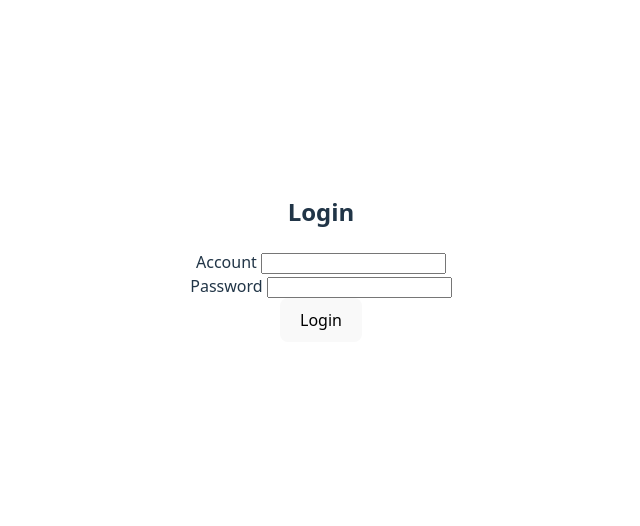
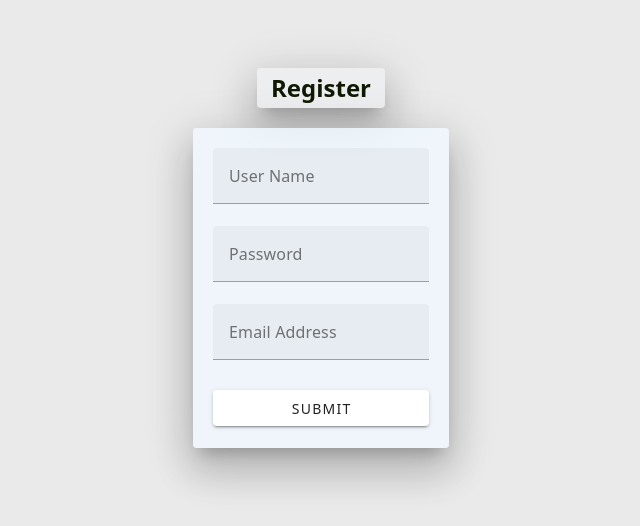
Before and after one commit to jacketex894/login_project, a Vue app in the folder frontend/: page /register in a window 1280 px wide. Shown: the part 142-668 px from the top of the page, without its empty margins (319-959 px from the left). Built offline with nearby package versions, Linux system fonts and the light colour scheme.

Commit message:
feat: 🎸 add register page

```diff
--- a/frontend/package.json
+++ b/frontend/package.json
@@ -9,8 +9,11 @@
     "preview": "vite preview"
   },
   "dependencies": {
+    "@mdi/font": "^7.4.47",
     "bcrypt": "^5.1.1",
-    "vue": "^3.5.13"
+    "vue": "^3.5.13",
+    "vue-router": "^4.5.0",
+    "vuetify": "^3.7.19"
   },
   "devDependencies": {
     "@vitejs/plugin-vue": "^5.2.1",
--- a/frontend/src/App.vue
+++ b/frontend/src/App.vue
@@ -1,10 +1,16 @@
 <script setup>
-import LoginPage from './components/LoginPage.vue'
 </script>
 
 <template>
-  <LoginPage />
+    <div class="controller">
+      <router-view></router-view>
+    </div>
 </template>
 
 <style scoped>
+.controller{
+  position: relative;
+  z-index: 2;
+}
+
 </style>
--- a/frontend/src/main.js
+++ b/frontend/src/main.js
@@ -1,5 +1,17 @@
 import { createApp } from 'vue'
 import './style.css'
 import App from './App.vue'
+import router from './router'
 
-createApp(App).mount('#app')
+import { createVuetify } from 'vuetify'
+import 'vuetify/styles'
+import '@mdi/font/css/materialdesignicons.css'
+import * as components from 'vuetify/components'
+import * as directives from 'vuetify/directives'
+
+const vuetify =  createVuetify({
+    components,
+    directives
+  })
+
+createApp(App).use(router).use(vuetify).mount('#app')
--- /dev/null
+++ b/frontend/src/router/index.js
@@ -0,0 +1,26 @@
+import { createRouter, createWebHistory } from 'vue-router';
+
+
+import Login from '../views/Login.vue';
+import Register from '@/views/Register.vue';
+
+
+const routes = [
+  {
+    path: '/',
+    name: 'Login',
+    component: Login
+  },
+  {
+    path: '/register',
+    name: 'Register',
+    component: Register
+  }
+];
+
+const router = createRouter({
+  history: createWebHistory(import.meta.env.BASE_URL),
+  routes
+});
+
+export default router;
--- a/frontend/src/style.css
+++ b/frontend/src/style.css
@@ -28,6 +28,7 @@ body {
   place-items: center;
   min-width: 320px;
   min-height: 100vh;
+  background: #ebeaea;
 }
 
 h1 {
--- a/frontend/src/utils/login.js
+++ /dev/null
@@ -1,14 +0,0 @@
-const BASE_URL = '/api';
-
-export function login(account,password){
-    let data = {'account':account,'password':password}
-    return fetch(`${BASE_URL}/login`,{
-        method:'POST',
-        headers:{
-            'Content-Type':'application/json',
-        },
-        body:JSON.stringify(data)
-    }).then(response =>{
-        return response.json();
-    })
-}
--- /dev/null
+++ b/frontend/src/utils/userDB.js
@@ -0,0 +1,29 @@
+const BASE_URL = '/api';
+
+export function login(account,password){
+    let data = {'account':account,'password':password}
+    return fetch(`${BASE_URL}/login`,{
+        method:'POST',
+        headers:{
+            'Content-Type':'application/json',
+        },
+        body:JSON.stringify(data)
+    }).then(response =>{
+        return response.json();
+    })
+}
+
+export function register(userData){
+    return fetch(`${BASE_URL}/register`,{
+        method:'PUT',
+        headers:{
+            'Content-Type':'application/json',
+        },
+        body:JSON.stringify(userData),
+    }).then(response =>{
+        if (!response.ok) {
+            throw new Error('error：' + response.status);
+        }
+        return response.json();
+    })
+}
--- /dev/null
+++ b/frontend/src/views/Login.vue
@@ -0,0 +1,33 @@
+<template>
+    <div>
+        <h2> Login </h2>
+        <div>
+            <label> Account </label>
+            <input v-model="account"/>
+        </div>
+        <div>
+            <label> Password </label>
+            <input v-model="password"/>
+        </div>
+    </div>
+    <button v-on:click="show()"> Login </button>
+    <p><router-link to="/register">Go to Register Page</router-link></p>
+</template>
+<script>
+
+import {login} from '@/utils/userDB.js'
+export default {
+    name: 'Login',
+    data(){
+        return{
+            account:null,
+            password:null,
+        };
+    },
+    methods:{
+        show(){
+            login(this.account,this.password)
+        }
+    }
+}
+</script>
--- /dev/null
+++ b/frontend/src/views/Register.vue
@@ -0,0 +1,106 @@
+<template>
+    <div class = "register-container">
+        <v-sheet :elevation="24" rounded class = "register-title">
+            <h2> Register </h2>
+        </v-sheet>
+        <v-sheet :elevation="24" rounded class = "register-sheet">
+            <v-form @submit.prevent>
+                <v-text-field
+                    v-model="userName"
+                    :rules="[value => required(value, 'User Name')]"
+                    label="User Name"
+                ></v-text-field>
+                <v-text-field
+                    v-model="password"
+                    :rules="[value => required(value, 'Password')]"
+                    label="Password"
+                ></v-text-field>
+                <v-text-field
+                    v-model="mail"
+                    :rules="[value => required(value, 'Email')]"
+                    label="Email Address"
+                ></v-text-field>
+                <v-btn class="mt-2" type="submit" block v-on:click="userRegister()">Submit</v-btn>
+            </v-form>
+        </v-sheet>
+        <v-alert
+            v-if="showAlert"
+            :type="alertType"
+            colored-border
+            class = "alert"
+            closable
+            @click:close="showAlert = false"
+            >
+            {{ alertMessage }}
+        </v-alert>
+    </div>
+</template>
+<script>
+import {register} from '@/utils/userDB.js'
+export default {
+    name: 'Register',
+    data(){
+        return{
+            userName:null,
+            mail:null,
+            password:null,
+            showAlert:false,
+            alertMessage:null,
+            alertType:null,
+        };
+    },
+    methods:{
+        required(value, fieldName) {
+        if (value) return true;
+        return `You must enter a ${fieldName}.`;
+        },
+        async userRegister(){
+            let userData = {
+                'user_name':this.userName,
+                'mail':this.mail,
+                'password':this.password
+            };
+            try{
+                let response = await register(userData);
+                this.showAlert = "true"
+                this.alertMessage = "Register sucess"
+                this.alertType = 'success'
+
+            }
+            catch (error){
+                this.showAlert = "true"
+                this.alertMessage = "Register fail : The user name or email  is duplicated, please check."
+                this.alertType = 'error'
+            }
+        }
+    }
+}
+</script>
+
+<style scoped>
+  .register-container {
+    display: grid;
+    place-items: center;
+    height: 50vh;
+    z-index: 1;
+  }
+  .register-title{
+    height: 5vh;
+    width: 10vw;
+    display: grid;
+    place-items: center;
+    background-color: rgba(240, 248, 255, 0.226);
+    color: rgb(16, 26, 2)
+  }
+  .register-sheet{
+    height: 40vh;
+    width: 20vw;
+    background-color: rgba(240, 248, 255, 0.84);
+    padding: 20px;
+  }
+  .alert{
+    position: fixed;
+    place-items: center;
+    z-index: 2;
+  }
+</style>
```
Also changed, not shown: 1 other file (tests, documents, lock files or other folders).
